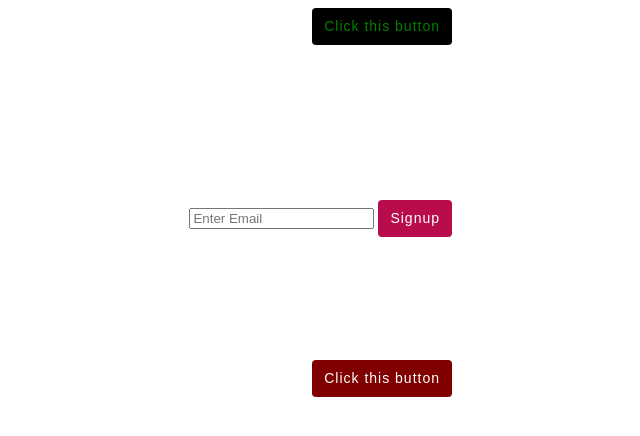
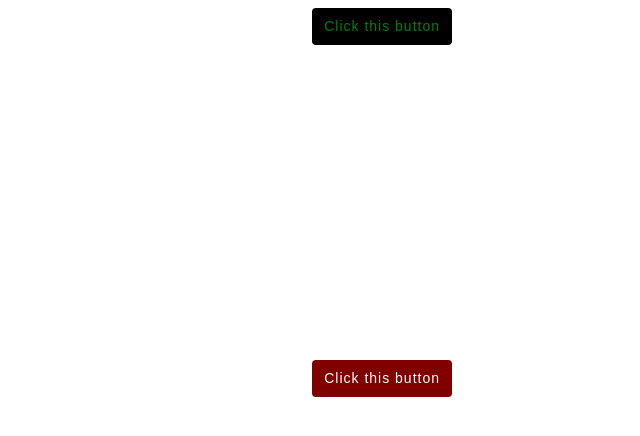
Before and after one commit to cdevairakkam7/hello_world_rudder_stack, a plain HTML site: page index.html in a window 1280 px wide. Shown: the whole page, without its empty margins (188-828 px from the left). Drawn offline with Linux system fonts and the light colour scheme.

Commit message:
Update index.html

```diff
--- a/index.html
+++ b/index.html
@@ -1,7 +1,21 @@
 <HTML>
 
 <HEAD>
-	<!-- Start of Async Drift Code -->
+	<!-- Google Tag Manager -->
+<script>(function(w,d,s,l,i){w[l]=w[l]||[];w[l].push({'gtm.start':
+new Date().getTime(),event:'gtm.js'});var f=d.getElementsByTagName(s)[0],
+j=d.createElement(s),dl=l!='dataLayer'?'&l='+l:'';j.async=true;j.src=
+'https://www.googletagmanager.com/gtm.js?id='+i+dl;f.parentNode.insertBefore(j,f);
+})(window,document,'script','dataLayer','GTM-5MFS8G5');</script>
+<!-- End Google Tag Manager -->
+
+
+
+
+
+
+
+
 
 	<style>
 .button_style{
@@ -24,13 +38,7 @@
 
 
 
-	<!-- Google Tag Manager -->
-<script>(function(w,d,s,l,i){w[l]=w[l]||[];w[l].push({'gtm.start':
-new Date().getTime(),event:'gtm.js'});var f=d.getElementsByTagName(s)[0],
-j=d.createElement(s),dl=l!='dataLayer'?'&l='+l:'';j.async=true;j.src=
-'https://www.googletagmanager.com/gtm.js?id='+i+dl;f.parentNode.insertBefore(j,f);
-})(window,document,'script','dataLayer','GTM-5MFS8G5');</script>
-<!-- End Google Tag Manager -->
+
 
 </HEAD>
 
@@ -40,10 +48,7 @@ j=d.createElement(s),dl=l!='dataLayer'?'&l='+l:'';j.async=true;j.src=
 <noscript><iframe src="https://www.googletagmanager.com/ns.html?id=GTM-5MFS8G5"
 height="0" width="0" style="display:none;visibility:hidden"></iframe></noscript>
 <!-- End Google Tag Manager (noscript) -->
-	<DIV style="position:absolute;right:50%;Top:25%">
-	<input id="input_from_field" placeholder="Enter Email"></input>
-        <button class="button_style" onclick="capture_signup();" id="signup_button"> Signup</button>
-        </DIV>
+
 
 
 	<div>
```
